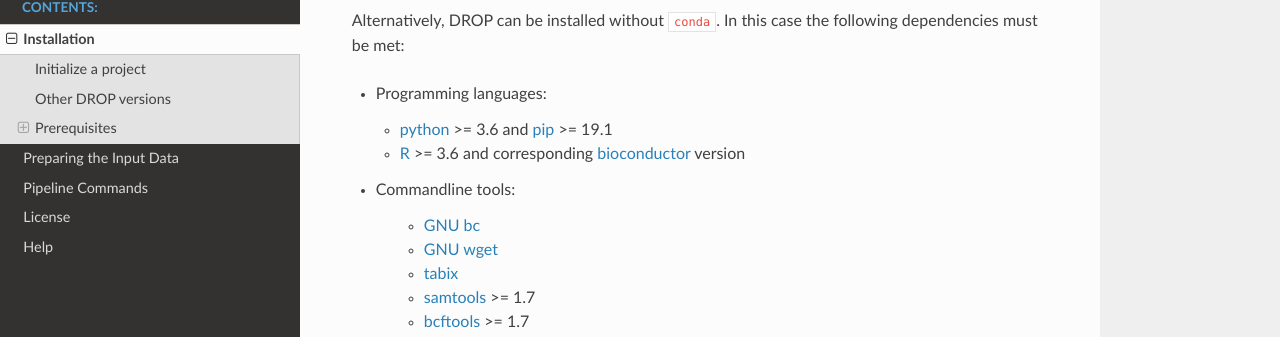
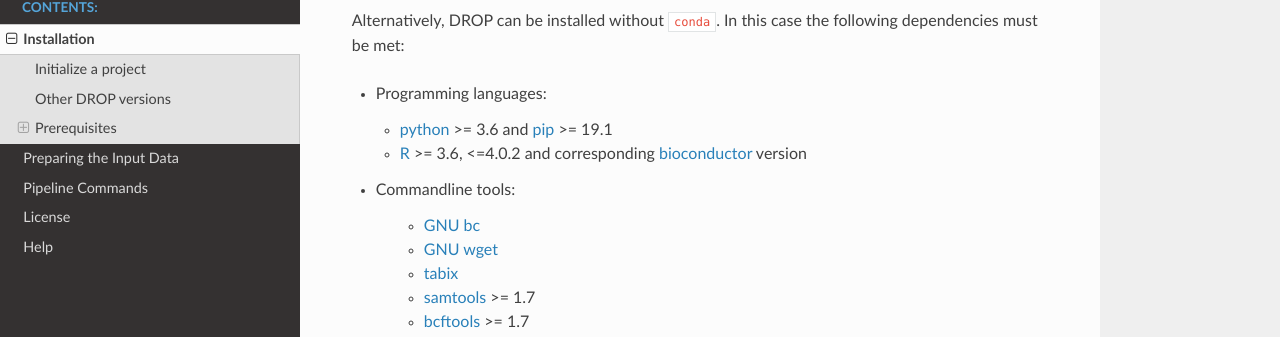
Before and after one commit to gagneurlab/drop, a Sphinx documentation site: the page built from docs/source/installation.rst, in a window 1280 px wide and 900 px high, scrolled down 1752 px. Shown: the part 114-451 px from the top of the window. Built offline with Sphinx 7.4.7 and the Read the Docs theme 2.0.0, drawn with Linux system fonts in a browser that asks for light colours.

Commit message:
updated version to 1.0.0

```diff
--- a/docs/source/conf.py
+++ b/docs/source/conf.py
@@ -23,7 +23,7 @@
 author = 'Michaela Müller'
 
 # The full version, including alpha/beta/rc tags
-release = '0.9.2'
+release = '1.0.0'
 
 
 # -- General configuration ---------------------------------------------------
--- a/docs/source/installation.rst
+++ b/docs/source/installation.rst
@@ -101,7 +101,7 @@
 
   * `python <https://www.python.org/>`_ >= 3.6 and `pip <https://pip.pypa.io/en/stable/installing/>`_ >= 19.1
 
-  * `R <https://www.r-project.org/>`_ >= 3.6 and corresponding `bioconductor <https://bioconductor.org/install/>`_ version
+  * `R <https://www.r-project.org/>`_ >= 3.6, <=4.0.2 and corresponding `bioconductor <https://bioconductor.org/install/>`_ version
 
 * Commandline tools:
 
--- a/setup.py
+++ b/setup.py
@@ -5,8 +5,8 @@
     long_description = fh.read()
 
 requirements = [
-    'wbuild @ git+https://github.com/gagneurlab/wBuild.git',
-    #'wbuild>=1.7.1',
+    #'wbuild @ git+https://github.com/gagneurlab/wBuild.git',
+    'wbuild>=1.7.1',
     'python-dateutil',
     'pandoc',
     'graphviz',
@@ -23,7 +23,7 @@
 
 setuptools.setup(
     name="drop",
-    version="0.9.2",
+    version="1.0.0",
     author="Michaela Müller, Daniela Andrade Salazar, Vicente Yepez",
     author_email="mumichae@in.tum.de",
     description="Detection of RNA Outlier Pipeline",
```
Also changed, not shown: README.md (+1 -1 lines), 2 other files.
